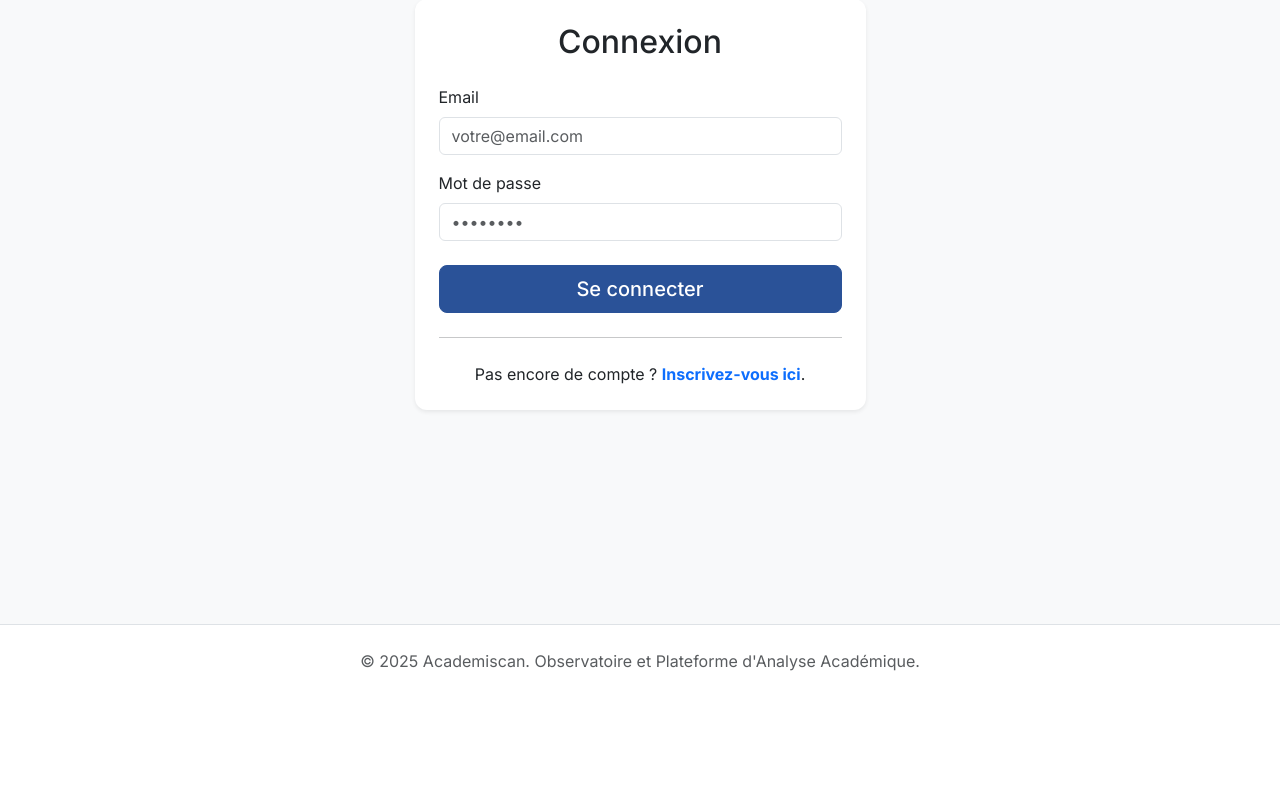
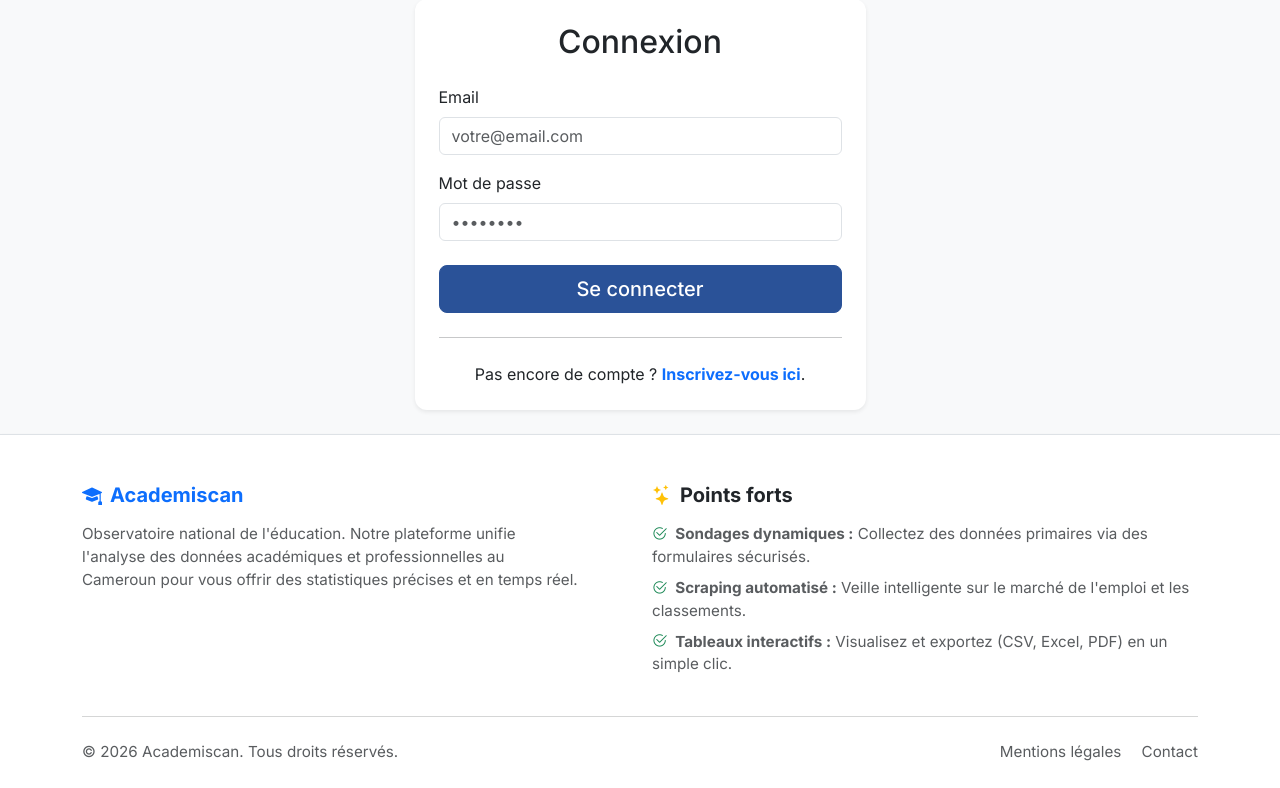
Before and after one commit to Jimmy-Network1/Projet_AnalyseDeDonnees, a Flask app: page /auth/connexion in a window 1280 px wide. Shown: the part 103-891 px from the top of the page. Before the commit the page ends 774 px from the top, so only its background shows below. Run offline with Flask 3, Linux system fonts and the light colour scheme; some libraries are stand-ins or nearby versions.

Commit message:
UI: Refonte du footer (ajout année 2026 et points forts)

```diff
--- a/templates/base.html
+++ b/templates/base.html
@@ -147,9 +147,32 @@
     </main>
 
     <!-- Footer -->
-    <footer class="bg-white text-center py-4 mt-auto border-top text-muted">
+    <footer class="bg-white pt-5 pb-4 mt-auto border-top text-muted shadow-sm" style="font-size: 0.95rem;">
         <div class="container">
-            <p class="mb-0">&copy; {{ range(2023, 2027) | random }} Academiscan. Observatoire et Plateforme d'Analyse Académique.</p>
+            <div class="row mb-4">
+                <div class="col-md-6 mb-4 mb-md-0">
+                    <h5 class="text-primary fw-bold mb-3"><i class="bi bi-mortarboard-fill me-2"></i>Academiscan</h5>
+                    <p class="pe-md-5">Observatoire national de l'éducation. Notre plateforme unifie l'analyse des données académiques et professionnelles au Cameroun pour vous offrir des statistiques précises et en temps réel.</p>
+                </div>
+                <div class="col-md-6">
+                    <h5 class="text-dark fw-bold mb-3"><i class="bi bi-stars text-warning me-2"></i>Points forts</h5>
+                    <ul class="list-unstyled">
+                        <li class="mb-2"><i class="bi bi-check2-circle text-success me-2"></i><strong>Sondages dynamiques :</strong> Collectez des données primaires via des formulaires sécurisés.</li>
+                        <li class="mb-2"><i class="bi bi-check2-circle text-success me-2"></i><strong>Scraping automatisé :</strong> Veille intelligente sur le marché de l'emploi et les classements.</li>
+                        <li class="mb-0"><i class="bi bi-check2-circle text-success me-2"></i><strong>Tableaux interactifs :</strong> Visualisez et exportez (CSV, Excel, PDF) en un simple clic.</li>
+                    </ul>
+                </div>
+            </div>
+            <hr class="mb-4">
+            <div class="row align-items-center">
+                <div class="col-md-7 text-center text-md-start mb-3 mb-md-0">
+                    &copy; 2026 Academiscan. Tous droits réservés.
+                </div>
+                <div class="col-md-5 text-center text-md-end">
+                    <a href="#" class="text-muted text-decoration-none me-3 hover-primary">Mentions légales</a>
+                    <a href="#" class="text-muted text-decoration-none hover-primary">Contact</a>
+                </div>
+            </div>
         </div>
     </footer>
 
```
